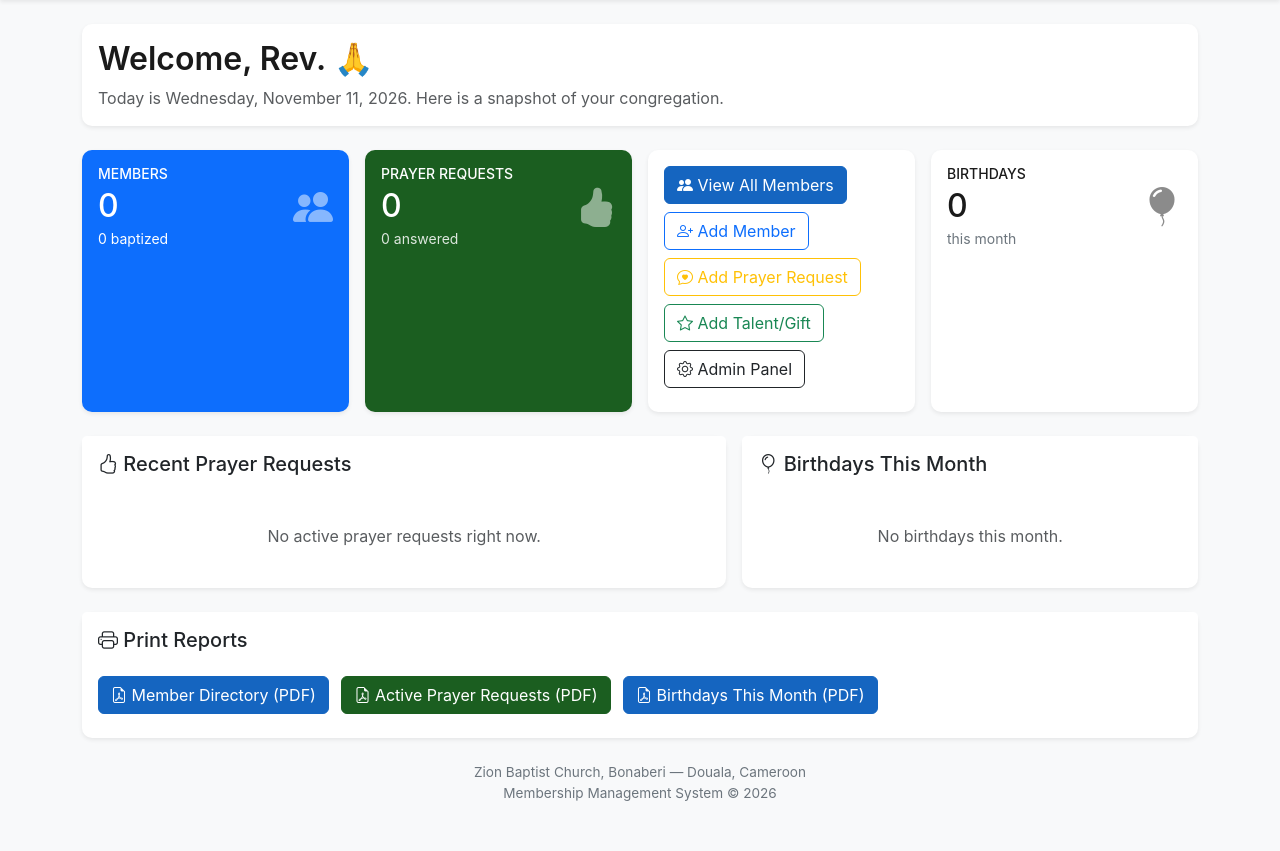
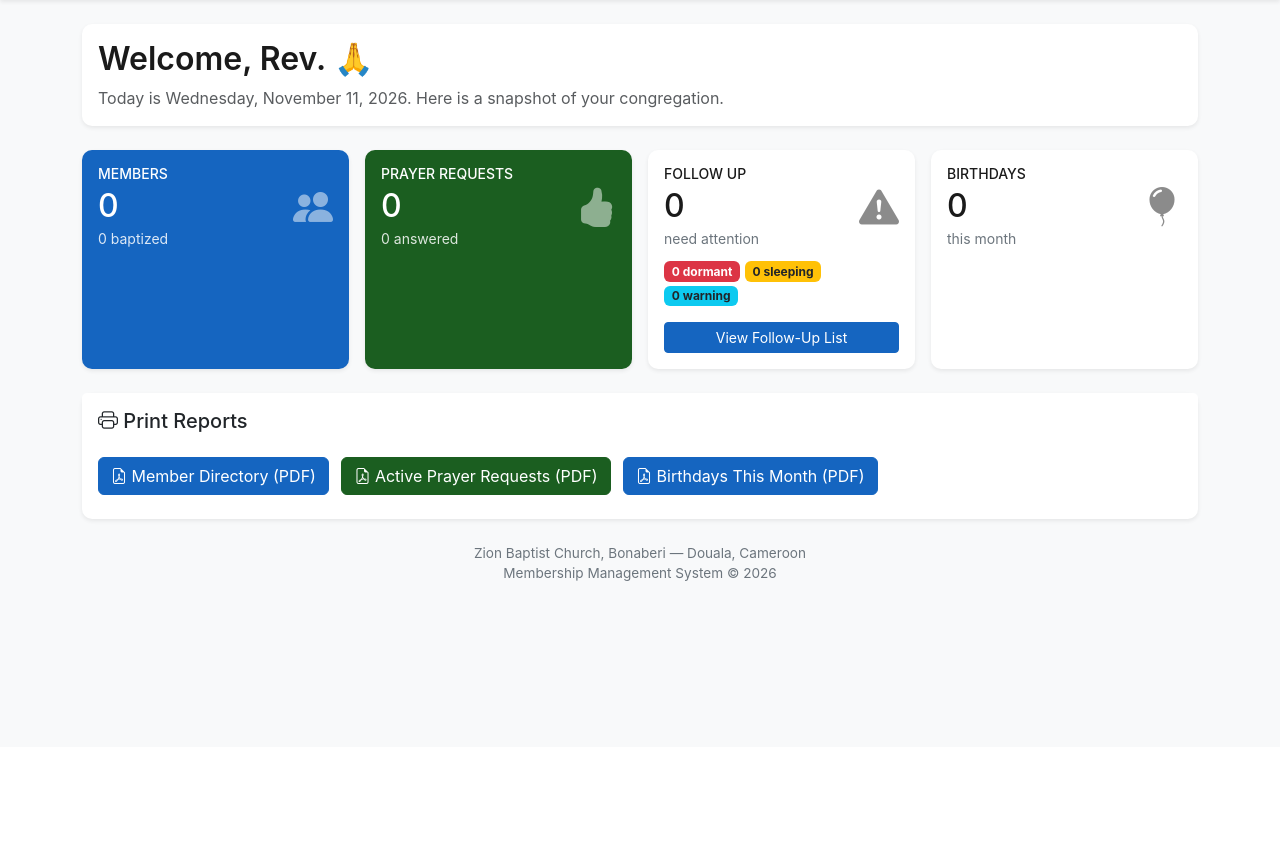
Before and after one commit to FAI-Zibaby/zbc-church-system, a Django app: page / in a window 1280 px wide. Shown: the part 53-904 px from the top of the page. After the commit the page ends 634 px from the top, so only its background shows below. Run offline with Django 5.2, Linux system fonts and the light colour scheme; some libraries are stand-ins or nearby versions.

Commit message:
Add member engagement tracking (Active, Warning, Sleeping, Dormant)

```diff
--- a/members/admin.py
+++ b/members/admin.py
@@ -26,6 +26,7 @@ class MemberAdmin(admin.ModelAdmin):
         'organ',
         'age_display',
         'phone',
+        'engagement_status',
         'is_active',
 
     )
@@ -52,7 +53,7 @@ class MemberAdmin(admin.ModelAdmin):
             '<em style="color: #999;">{}</em>',
             'No photo uploaded yet'
         )
-    list_filter = ('gender', 'organ', 'is_baptized', 'is_active', 'marital_status')
+    list_filter = ('gender', 'organ', 'is_baptized', 'is_active', 'marital_status','engagement_status')
     search_fields = ('member_id', 'first_name', 'last_name', 'phone', 'email')
     ordering = ('last_name', 'first_name')
     list_per_page = 25
@@ -72,7 +73,7 @@ class MemberAdmin(admin.ModelAdmin):
             'fields': ('phone', 'email', 'address', 'occupation')
         }),
         ('Church Information', {
-            'fields': ('organ', 'joined_date', 'is_baptized')
+            'fields': ('organ', 'joined_date', 'is_baptized', 'engagement_status')
         }),
         ('Pastoral Care', {
             'fields': ('prayer_needs', 'notes'),
--- a/members/urls.py
+++ b/members/urls.py
@@ -11,4 +11,5 @@ urlpatterns = [
     path('reports/members/', views.members_pdf, name='members_pdf'),
     path('reports/prayers/', views.prayer_requests_pdf, name='prayer_requests_pdf'),
     path('reports/birthdays/', views.birthdays_pdf, name='birthdays_pdf'),
+    path('follow-up/', views.follow_up_list, name='follow_up_list'),
 ]
--- a/members/views.py
+++ b/members/views.py
@@ -39,6 +39,13 @@ def dashboard(request):
     # Talents
     total_talents = Talent.objects.count()
     available_talents = Talent.objects.filter(is_available_for_ministry=True).count()
+    active_members = Member.objects.filter(engagement_status='active').count()
+    warning_members = Member.objects.filter(engagement_status='warning').count()
+    sleeping_members = Member.objects.filter(engagement_status='sleeping').count()
+    dormant_members = Member.objects.filter(engagement_status='dormant').count()
+
+    follow_up_count = warning_members + sleeping_members + dormant_members
+
 
     context = {
         'today': today,
@@ -51,6 +58,11 @@ def dashboard(request):
         'recent_prayers': recent_prayers,
         'total_talents': total_talents,
         'available_talents': available_talents,
+        'active_members': active_members,
+        'warning_members': warning_members,
+        'sleeping_members': sleeping_members,
+        'dormant_members': dormant_members,
+        'follow_up_count': follow_up_count,
     }
     return render(request, 'dashboard.html', context)
 def members_pdf(request):
@@ -102,6 +114,12 @@ def members_pdf(request):
             m.occupation or '—',
             'Yes' if m.is_baptized else 'No',
         ])
+        # Engagement status counts
+    active_members = Member.objects.filter(engagement_status='active').count()
+    warning_members = Member.objects.filter(engagement_status='warning').count()
+    sleeping_members = Member.objects.filter(engagement_status='sleeping').count()
+    dormant_members = Member.objects.filter(engagement_status='dormant').count()
+    follow_up_count = warning_members + sleeping_members + dormant_members
 
     # Table styling
     table = Table(data, colWidths=[1*cm, 4.5*cm, 1.5*cm, 3*cm, 4*cm, 2*cm])
@@ -321,6 +339,7 @@ def member_list(request):
         'baptized_filter': baptized_filter,
         'organ_choices': Member.ORGAN_CHOICES,
         'gender_choices': Member.GENDER_CHOICES,
+
     }
     return render(request, 'member_list.html', context)
 
@@ -558,3 +577,17 @@ def member_detail(request, member_id):
         'prayers': prayers,
     }
     return render(request, 'member_detail.html', context)
+
+def follow_up_list(request):
+    """Page for pastor/secretary to see members needing follow-up."""
+
+    # Get all members who need attention (warning, sleeping, dormant)
+    follow_up_members = Member.objects.filter(
+        engagement_status__in=['warning', 'sleeping', 'dormant']
+    ).order_by('engagement_status', 'last_name', 'first_name')
+
+    context = {
+        'members': follow_up_members,
+        'total_needing_follow_up': follow_up_members.count(),
+    }
+    return render(request, 'follow_up_list.html', context)
--- a/templates/dashboard.html
+++ b/templates/dashboard.html
@@ -42,11 +42,12 @@
                 </div>
             </div>
         </div>
-
         <!-- STAT CARDS -->
         <div class="row g-3 mb-4">
+
+            <!-- 1. MEMBERS CARD -->
             <div class="col-md-3">
-                <div class="card border-0 shadow-sm text-bg-primary h-100">
+                <div class="card border-0 shadow-sm stat-card-members h-100">
                     <div class="card-body">
                         <div class="d-flex justify-content-between align-items-center">
                             <div>
@@ -60,8 +61,9 @@
                 </div>
             </div>
 
+            <!-- 2. PRAYER REQUESTS CARD -->
             <div class="col-md-3">
-          <div class="card border-0 shadow-sm stat-card-prayers h-100">
+                <div class="card border-0 shadow-sm stat-card-prayers h-100">
                     <div class="card-body">
                         <div class="d-flex justify-content-between align-items-center">
                             <div>
@@ -75,30 +77,35 @@
                 </div>
             </div>
 
+            <!-- 3. FOLLOW UP CARD (NEW) -->
             <div class="col-md-3">
-                <div class="card border-0 shadow-sm stat-card-talents h-100">
-                    <div class="card-body">
-                        <a href="{% url 'members:member_list' %}" class="btn btn-primary me-2 mb-2">
-    <i class="bi bi-people-fill"></i> View All Members
-</a>
-    <a href="/admin/members/member/add/" class="btn btn-outline-primary me-2 mb-2">
-        <i class="bi bi-person-plus"></i> Add Member
-    </a>
-    <a href="/admin/members/prayerrequest/add/" class="btn btn-outline-warning me-2 mb-2">
-        <i class="bi bi-chat-heart"></i> Add Prayer Request
-    </a>
-    <a href="/admin/members/talent/add/" class="btn btn-outline-success me-2 mb-2">
-        <i class="bi bi-star"></i> Add Talent/Gift
-    </a>
-    <a href="/admin/" class="btn btn-outline-dark me-2 mb-2">
-        <i class="bi bi-gear"></i> Admin Panel
-    </a>
-</div>
+                <div class="card border-0 shadow-sm stat-card-birthdays h-100">
+                    <div class="card-body d-flex flex-column">
+                        <div class="d-flex justify-content-between align-items-center mb-2">
+                            <div>
+                                <h6 class="text-uppercase small mb-1">Follow Up</h6>
+                                <h2 class="mb-0">{{ follow_up_count }}</h2>
+                                <small>need attention</small>
+                            </div>
+                            <i class="bi bi-exclamation-triangle-fill" style="font-size: 2.5rem; opacity: 0.5;"></i>
+                        </div>
+
+                        <div class="mt-auto">
+                            <span class="badge bg-danger">{{ dormant_members }} dormant</span>
+                            <span class="badge bg-warning text-dark">{{ sleeping_members }} sleeping</span>
+                            <span class="badge bg-info text-dark">{{ warning_members }} warning</span>
+
+                            <a href="{% url 'members:follow_up_list' %}" class="btn btn-sm btn-primary w-100 mt-3">
+                                View Follow-Up List
+                            </a>
+                        </div>
+                    </div>
                 </div>
             </div>
 
+            <!-- 4. BIRTHDAYS CARD -->
             <div class="col-md-3">
-               <div class="card border-0 shadow-sm stat-card-birthdays h-100">
+                <div class="card border-0 shadow-sm stat-card-birthdays h-100">
                     <div class="card-body">
                         <div class="d-flex justify-content-between align-items-center">
                             <div>
@@ -111,61 +118,7 @@
                     </div>
                 </div>
             </div>
-        </div>
 
-        <!-- RECENT PRAYER REQUESTS + BIRTHDAYS -->
-        <div class="row g-3">
-            <div class="col-md-7">
-                <div class="card border-0 shadow-sm h-100">
-                    <div class="card-header bg-white border-0 pt-3">
-                        <h5 class="mb-0"><i class="bi bi-hand-thumbs-up"></i> Recent Prayer Requests</h5>
-                    </div>
-                    <div class="card-body">
-                        {% if recent_prayers %}
-                            <ul class="list-group list-group-flush">
-                                {% for prayer in recent_prayers %}
-                                    <li class="list-group-item px-0">
-                                        <div class="d-flex w-100 justify-content-between">
-                                            <strong>{{ prayer.member }}</strong>
-                                            <small class="text-muted">{{ prayer.date_submitted|date:"M j" }}</small>
-                                        </div>
-                                        <p class="mb-1 text-muted small">{{ prayer.request|truncatechars:100 }}</p>
-                                        <span class="badge bg-secondary">{{ prayer.get_status_display }}</span>
-                                    </li>
-                                {% endfor %}
-                            </ul>
-                        {% else %}
-                            <p class="text-muted text-center py-4 mb-0">
-                                No active prayer requests right now.
-                            </p>
-                        {% endif %}
-                    </div>
-                </div>
-            </div>
-
-            <div class="col-md-5">
-                <div class="card border-0 shadow-sm h-100">
-                    <div class="card-header bg-white border-0 pt-3">
-                        <h5 class="mb-0"><i class="bi bi-balloon"></i> Birthdays This Month</h5>
-                    </div>
-                    <div class="card-body">
-                        {% if birthdays_this_month %}
-                            <ul class="list-group list-group-flush">
-                                {% for member in birthdays_this_month %}
-                                    <li class="list-group-item px-0 d-flex justify-content-between">
-                                        <span>{{ member.first_name }} {{ member.last_name }}</span>
-                                        <span class="badge bg-info">{{ member.date_of_birth|date:"M j" }}</span>
-                                    </li>
-                                {% endfor %}
-                            </ul>
-                        {% else %}
-                            <p class="text-muted text-center py-4 mb-0">
-                                No birthdays this month.
-                            </p>
-                        {% endif %}
-                    </div>
-                </div>
-            </div>
         </div>
 
         <!-- QUICK ACTIONS -->
```
Also changed, not shown: members/models.py (+13 -1 lines), templates/follow_up_list.html (added, +94 -0 lines), templates/member_list.html (+8 -1 lines), members/migrations/0006_member_engagement_status.py (added).
